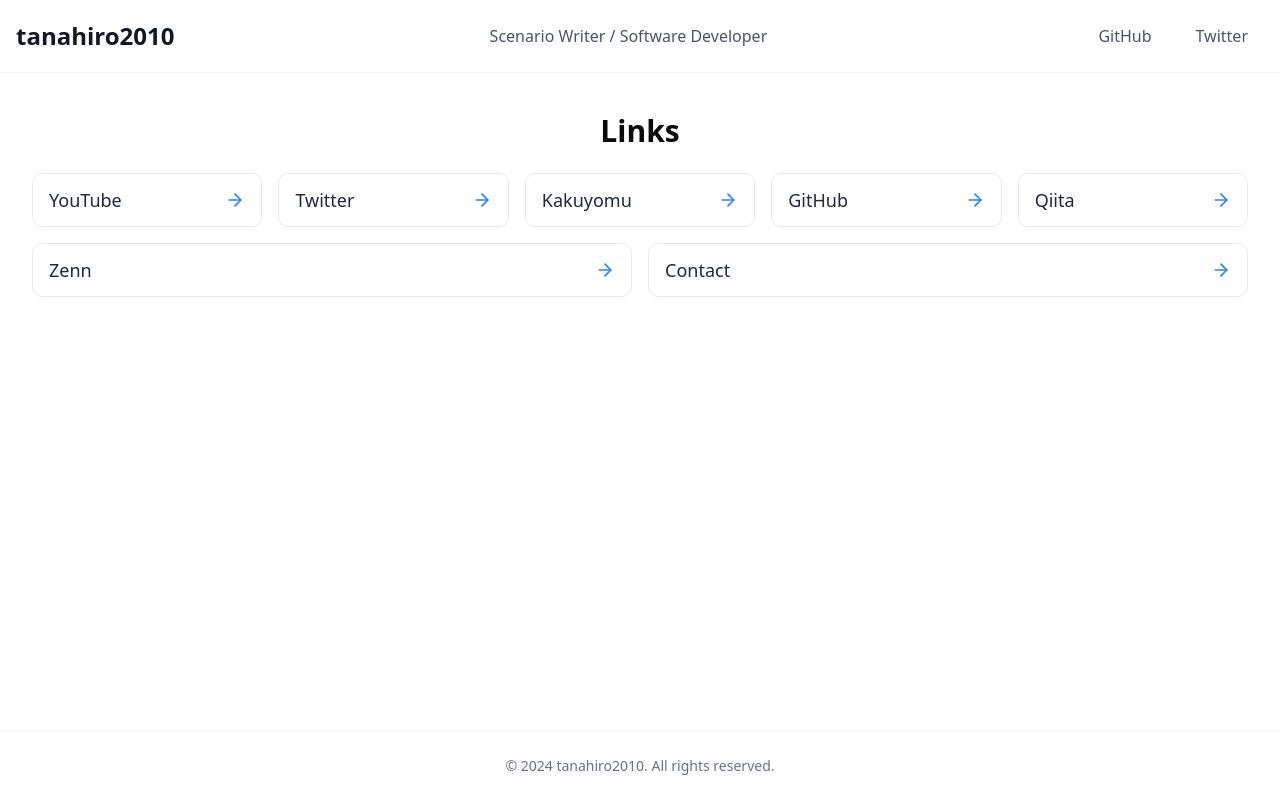
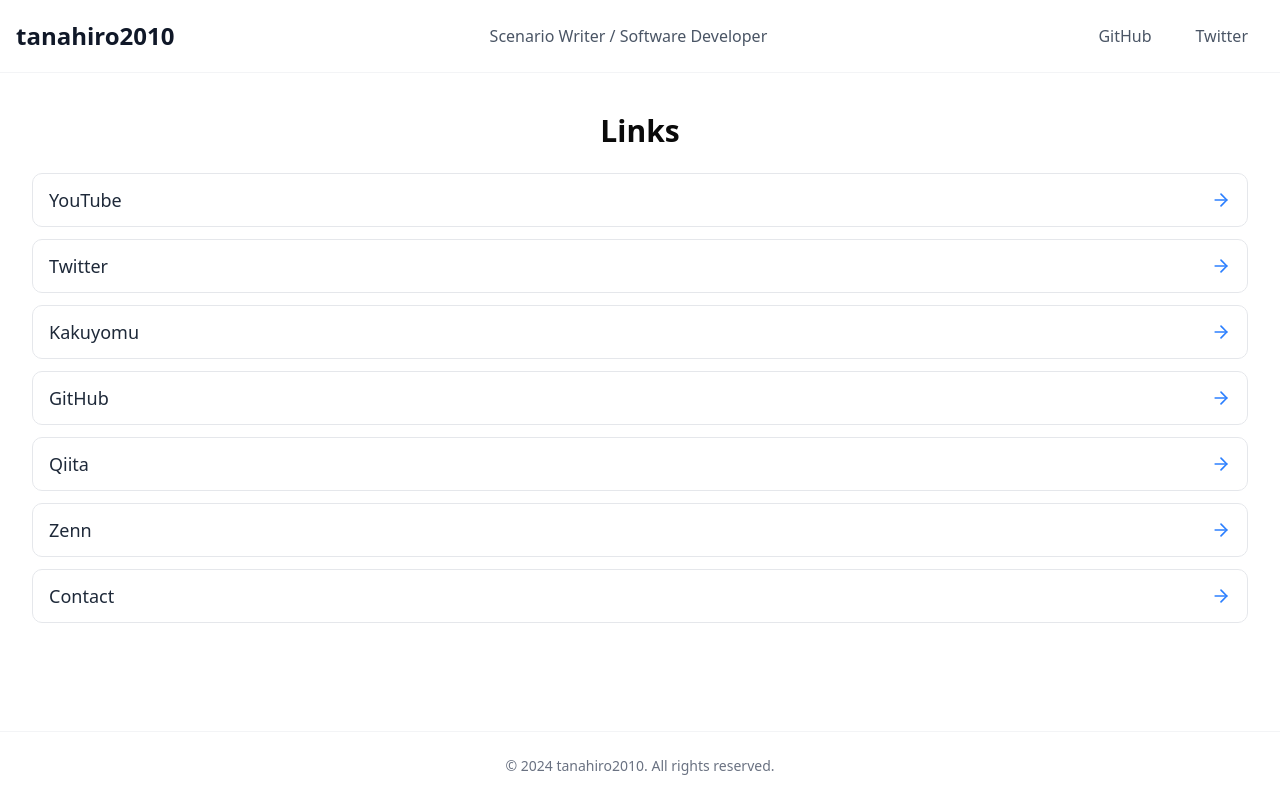
Before and after one commit to tanahiro2010/portfolio, a React (Vite) app: page /links in a window 1280 px wide. Built offline with nearby package versions, Linux system fonts and the light colour scheme.

Commit message:
clean: リストのスタイルを修正し、可読性を向上

```diff
--- a/src/app/links.tsx
+++ b/src/app/links.tsx
@@ -18,9 +18,9 @@
     <div className="container mx-auto px-4 py-8">
       <h2 className="text-3xl font-bold mb-6 text-center">Links</h2>
 
-      <ul className="flex flex-wrap gap-4" role="list">
+      <ul className="space-y-3" role="list">
         {LINKS.map((link) => (
-          <li key={link.href} className="grow basis-[220px] min-w-0">
+          <li key={link.href}>
             <a
               href={link.href}
               aria-label={`${link.label} を開く`}
```
